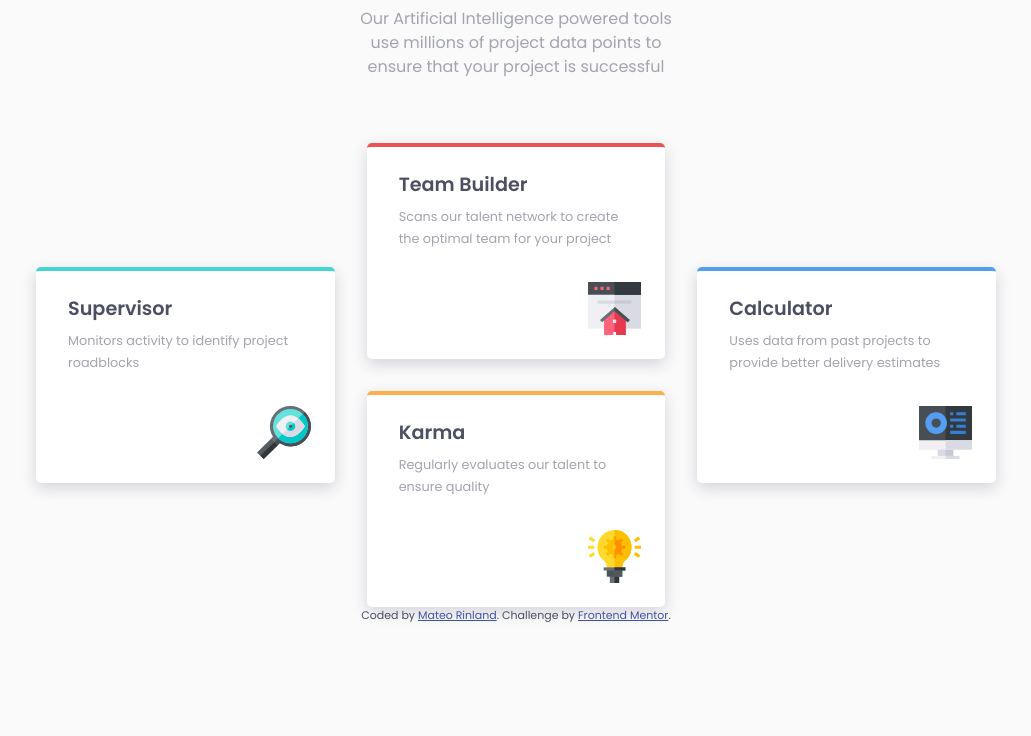
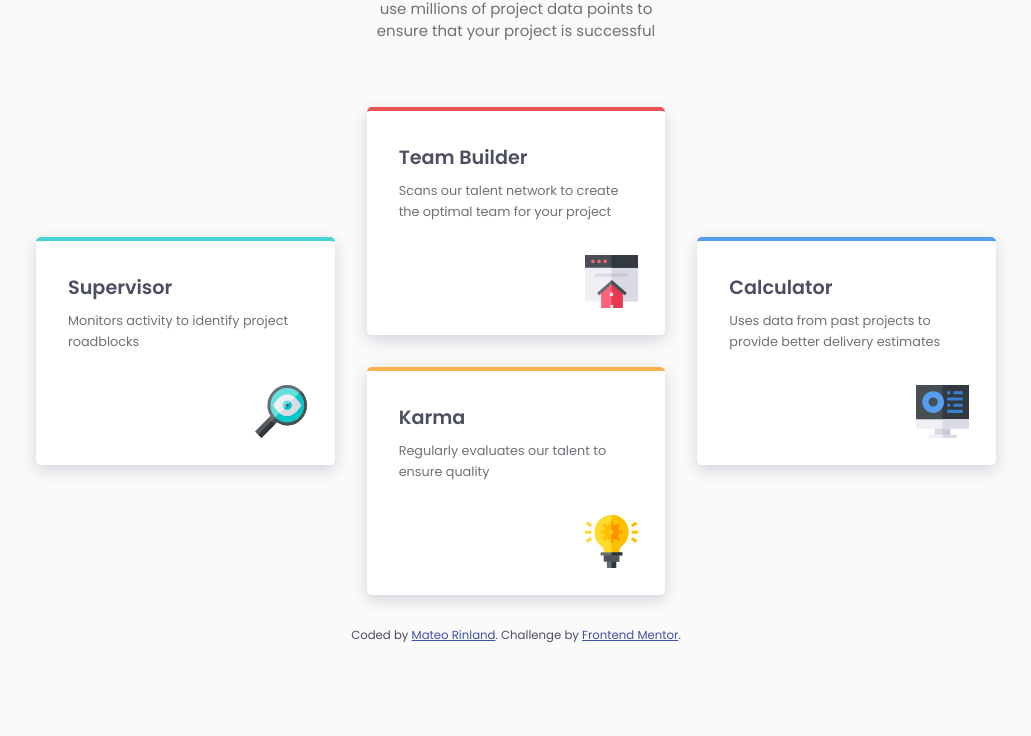
Before and after one commit to mateorinland/four-card-feature-section-master, a plain HTML site: page index.html in a window 1280 px wide. Shown: the part 332-1068 px from the top of the page, without its empty margins (124-1155 px from the left). Drawn offline with Linux system fonts and the light colour scheme.

Commit message:
Accessibility fixes

```diff
--- a/index.html
+++ b/index.html
@@ -1,56 +1,102 @@
 <!DOCTYPE html>
 <html lang="en">
   <head>
-    <meta charset="UTF-8">
-    <meta name="viewport" content="width=device-width, initial-scale=1.0">
-    <link rel="icon" type="image/png" sizes="32x32" href="./images/favicon-32x32.png">
-    <link rel="preconnect" href="https://fonts.googleapis.com">
-    <link rel="preconnect" href="https://fonts.gstatic.com" crossorigin>
-    <link href="https://fonts.googleapis.com/css2?family=Poppins:wght@200;400;600&display=swap" rel="stylesheet">
-    <link rel="stylesheet" href="/styles/styles.css">
+    <meta charset="UTF-8" />
+    <meta name="viewport" content="width=device-width, initial-scale=1.0" />
+    <link
+      rel="icon"
+      type="image/png"
+      sizes="32x32"
+      href="./images/favicon-32x32.png"
+    />
+    <link rel="preconnect" href="https://fonts.googleapis.com" />
+    <link rel="preconnect" href="https://fonts.gstatic.com" crossorigin />
+    <link
+      href="https://fonts.googleapis.com/css2?family=Poppins:wght@200;400;600&display=swap"
+      rel="stylesheet"
+    />
+    <link rel="stylesheet" href="/styles/styles.css" />
     <title>Four card feature section</title>
   </head>
   <body>
-    <main>
+    <main class="main-container">
       <section class="heading-section">
-        <h1 class="title">Reliable, efficient delivery
-        <span class="bold-title-text">Powered by Technology</span></h1>
-
-        <p class="heading-text">Our Artificial Intelligence powered tools use millions of project data points
-        to ensure that your project is successful</p>
+        <h1 class="title">
+          Reliable, efficient delivery
+          <strong class="bold-title-text">Powered by Technology</strong>
+        </h1>
+        <p class="info">
+          Our Artificial Intelligence powered tools use millions of project data
+          points to ensure that your project is successful
+        </p>
       </section>
 
       <section class="cards-section">
         <div class="supervisor card">
           <h2 class="card-title">Supervisor</h2>
-          <p class="card-text">Monitors activity to identify project roadblocks</p>
-          <img class="card-icon" src="./images/icon-supervisor.svg" alt="An eye looking through a magnifying glass.">
+          <p class="card-text">
+            Monitors activity to identify project roadblocks
+          </p>
+          <img
+            class="card-icon"
+            src="./images/icon-supervisor.svg"
+            alt=""
+          />
         </div>
 
         <div class="team-builder card">
           <h2 class="card-title">Team Builder</h2>
-          <p class="card-text">Scans our talent network to create the optimal team for your project</p>
-          <img class="card-icon" src="./images/icon-team-builder.svg" alt="A small house with an Internet browser window behind.">
+          <p class="card-text">
+            Scans our talent network to create the optimal team for your project
+          </p>
+          <img
+            class="card-icon"
+            src="./images/icon-team-builder.svg"
+            alt=""
+          />
         </div>
 
         <div class="karma card">
           <h2 class="card-title">Karma</h2>
-          <p class="card-text">Regularly evaluates our talent to ensure quality</p>
-          <img class="card-icon" src="./images/icon-karma.svg" alt="A shining lightbulb with a cog inside.">
+          <p class="card-text">
+            Regularly evaluates our talent to ensure quality
+          </p>
+          <img
+            class="card-icon"
+            src="./images/icon-karma.svg"
+            alt=""
+          />
         </div>
 
         <div class="calculator card">
           <h2 class="card-title">Calculator</h2>
-          <p class="card-text">Uses data from past projects to provide better delivery estimates</p>
-          <img class="card-icon" src="./images/icon-calculator.svg" alt="A computer screen diplaying stats and text.">
+          <p class="card-text">
+            Uses data from past projects to provide better delivery estimates
+          </p>
+          <img
+            class="card-icon"
+            src="./images/icon-calculator.svg"
+            alt=""
+          />
         </div>
       </section>
     </main>
 
     <footer>
       <p class="attribution">
-        Coded by <a href="https://www.linkedin.com/in/mateo-rinland-9b1a93bb/">Mateo Rinland</a>.
-        Challenge by <a href="https://www.frontendmentor.io?ref=challenge" target="_blank">Frontend Mentor</a>.
+        Coded by
+        <a
+          class="attribution-link"
+          href="https://www.linkedin.com/in/mateo-rinland-9b1a93bb/"
+          aria-label="Mateo Rinland's LinkedIn profile"
+          >Mateo Rinland</a
+        >. Challenge by
+        <a
+          class="attribution-link"
+          href="https://www.frontendmentor.io?ref=challenge"
+          target="_blank"
+          >Frontend Mentor</a
+        >.
       </p>
     </footer>
   </body>
--- a/styles/styles.scss
+++ b/styles/styles.scss
@@ -8,20 +8,44 @@ $Very_Dark_Blue: hsl(234, 12%, 34%);
 $Grayish_Blue: hsl(229, 6%, 66%);
 $Very_Light_Gray: hsl(0, 0%, 98%);
 
-html {
-    font-family: 'Poppins', sans-serif;
+body {
+  font-size: 0.938rem;
+  font-family: "Poppins", sans-serif;
+  text-align: center;
   color: $Very_Dark_Blue;
-    text-align: center;
+  background-color: $Very_Light_Gray;
+  padding: 5rem 2rem;
+  display: flex;
+  flex-direction: column;
+  align-items: center;
+  justify-content: center;
+  gap: 2rem;
 }
 
+@media screen and (min-width: 62.5rem) {
+  //1000px
   body {
-    padding: 5rem 2rem;
-    font-size: 1rem;
-    background-color: $Very_Light_Gray;
+    padding: 5rem 10rem;
+  }
+}
+
+/* MAIN */
+/** HEADING REGION **/
+
+@media screen and (min-width: 62.5rem) {
+  .heading-section {
+    padding: 0 20rem;
+  }
 }
 
 .title {
   font-weight: 200;
+}
+
+@media screen and (min-width: 62.5rem) {
+  .title {
+    font-size: 2.2rem;
+  }
 }
 
 .bold-title-text {
@@ -30,42 +54,45 @@ body {
   margin-bottom: 1rem;
 }
 
-.heading-text, .card-text {
-    color: $Grayish_Blue;
+.info,
+.card-text {
+  color: #6f7177;
+  //Replaced FrontendMentor's provided color for the one suggested by Accessibility Insights for color contrast concerns
 }
+
+/** CARDS REGION **/
 
 .cards-section {
   margin-top: 4rem;
+}
+
+@media screen and (min-width: 62.5rem) {
+  .cards-section {
+    display: grid;
+    grid-template: 1fr 1fr 1fr 1fr / 1fr 1fr 1fr;
+    gap: 2rem;
+  }
 }
 
 .card {
   background-color: white;
   text-align: left;
   margin: 1.5rem 0;
-    padding: 1.5rem 1.5rem 1.5rem 2rem;
-    border-radius: 5px;
-    box-shadow: hsl(233, 10%, 84%) 0px 5px 15px;
+  padding: 1.5rem 1.7rem 1.7rem 2rem;
+  border-radius: 0.313rem;
+  box-shadow: hsl(233, 10%, 84%) 0 0.313rem 0.938rem;
+  max-width: 23rem;
 }
 
-.supervisor {
-    border-top: 4px solid $Cyan;
+@media screen and (min-width: 62.5rem) {
+  .card {
+    margin: 0;
   }
-
-.team-builder {
-    border-top: 4px solid $Red;
-}
-
-.karma {
-    border-top: 4px solid $Orange;
-}
-
-.calculator {
-    border-top: 4px solid $Blue;
 }
 
 .card-title {
   font-size: 1.2rem;
-    margin-bottom: 0.4rem;
+  margin: 0.6rem 0 0.4rem;
 }
 
 .card-text {
@@ -80,43 +107,53 @@ body {
   margin-left: auto;
 }
 
-.attribution {
-    font-size: 11px; text-align: center;
-
+.supervisor {
+  border-top: 0.25rem solid $Cyan;
 }
 
-.attribution a {
-    color: hsl(228, 45%, 44%);
-}
-
-@media only screen and (min-width: 62.5rem) { //1000px
-    body {
-        padding: 7rem 10rem;
-    }
-    .heading-section {
-        padding: 0 20rem;
-    }
-    .title {
-        font-size: 2.2rem;
-    }
-    .card {
-        margin: 0;
-    }
-    .cards-section {
-        display: grid;
-        grid-template: 1fr 1fr 1fr 1fr / 1fr 1fr 1fr;
-        gap: 2rem;
-    }
+@media screen and (min-width: 62.5rem) {
   .supervisor {
     grid-row: 2 / 4;
   }
+}
+
+.team-builder {
+  border-top: 0.25rem solid $Red;
+}
+
+@media screen and (min-width: 62.5rem) {
   .team-builder {
     grid-area: 1 / 2 / 3 / 3;
   }
+}
+
+.karma {
+  border-top: 0.25rem solid $Orange;
+}
+
+@media screen and (min-width: 62.5rem) {
   .karma {
     grid-area: 3 / 2 / 5 / 3;
   }
+}
+
+.calculator {
+  border-top: 0.25rem solid $Blue;
+}
+
+@media screen and (min-width: 62.5rem) {
   .calculator {
     grid-area: 2 / 3 / 4 / 4;
   }
 }
+
+/* CONTENTINFO */
+
+.attribution {
+  font-size: 0.733rem;
+  text-align: center;
+}
+
+.attribution-link {
+  color: hsl(228, 45%, 44%);
+}
```
Also changed, not shown: styles/styles.css, 1 other file. Lines whose indentation alone changed are shown as unchanged.
